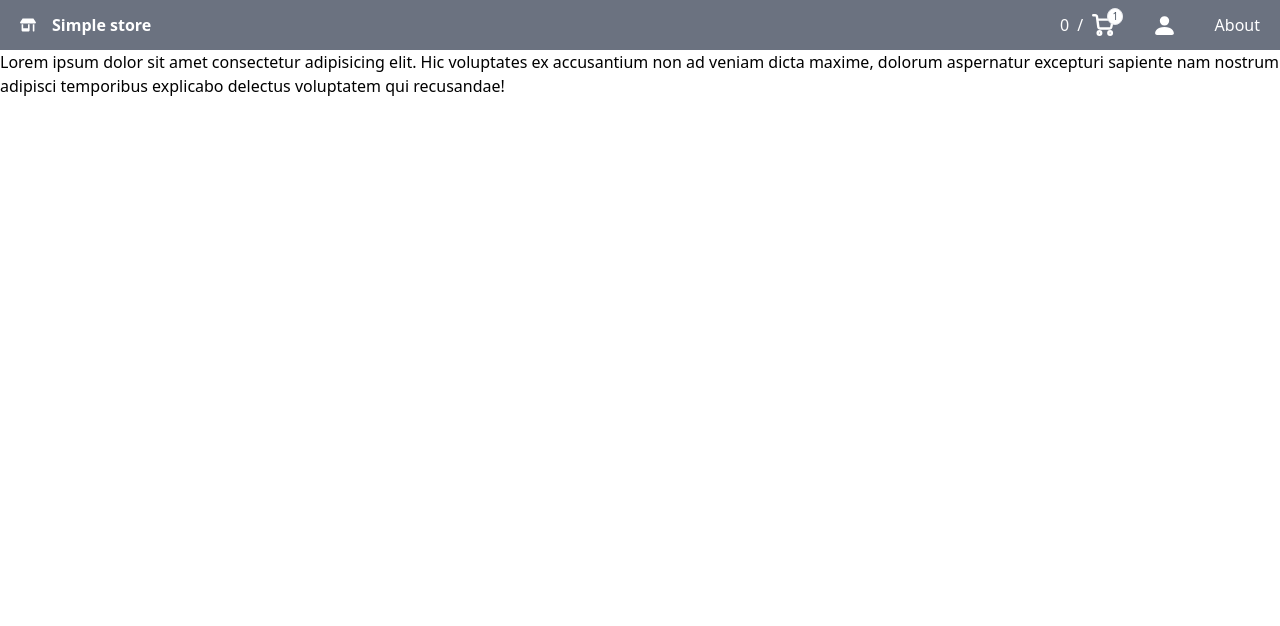
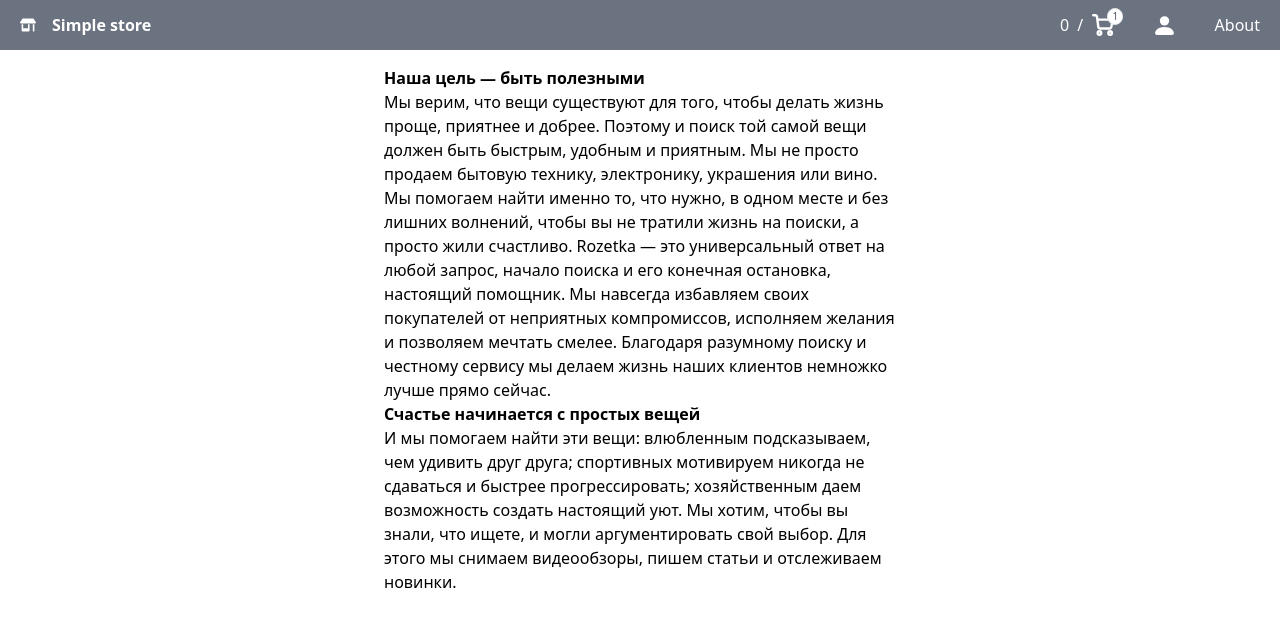
Before and after one commit to xtadeushx/simple-store, a React (Create React App) app: page /about in a window 1280 px wide. Shown: the top 626 px of the page. Built offline with nearby package versions, Linux system fonts and the light colour scheme.

Commit message:
fill: about page

```diff
--- a/src/pages/AboutPage.tsx
+++ b/src/pages/AboutPage.tsx
@@ -2,7 +2,12 @@
 
 const AboutPage = () => {
   return (
-    <div>Lorem ipsum dolor sit amet consectetur adipisicing elit. Hic voluptates ex accusantium non ad veniam dicta maxime, dolorum aspernatur excepturi sapiente nam nostrum adipisci temporibus explicabo delectus voluptatem qui recusandae!</div>
+    <div className="container-fluid max-w-lg mx-auto my-4">
+      <h2 className="font-bold">Наша цель — быть полезными</h2>
+      <p>Мы верим, что вещи существуют для того, чтобы делать жизнь проще, приятнее и добрее. Поэтому и поиск той самой вещи должен быть быстрым, удобным и приятным. Мы не просто продаем бытовую технику, электронику, украшения или вино. Мы помогаем найти именно то, что нужно, в одном месте и без лишних волнений, чтобы вы не тратили жизнь на поиски, а просто жили счастливо. Rozetka — это универсальный ответ на любой запрос, начало поиска и его конечная остановка, настоящий помощник. Мы навсегда избавляем своих покупателей от неприятных компромиссов, исполняем желания и позволяем мечтать смелее. Благодаря разумному поиску и честному сервису мы делаем жизнь наших клиентов немножко лучше прямо сейчас.</p>
+    <h2 className="font-bold">Счастье начинается с простых вещей</h2>
+    <p>И мы помогаем найти эти вещи: влюбленным подсказываем, чем удивить друг друга; спортивных мотивируем никогда не сдаваться и быстрее прогрессировать; хозяйственным даем возможность создать настоящий уют. Мы хотим, чтобы вы знали, что ищете, и могли аргументировать свой выбор. Для этого мы снимаем видеообзоры, пишем статьи и отслеживаем новинки.</p>
+    </div>
   )
 }
 
```
